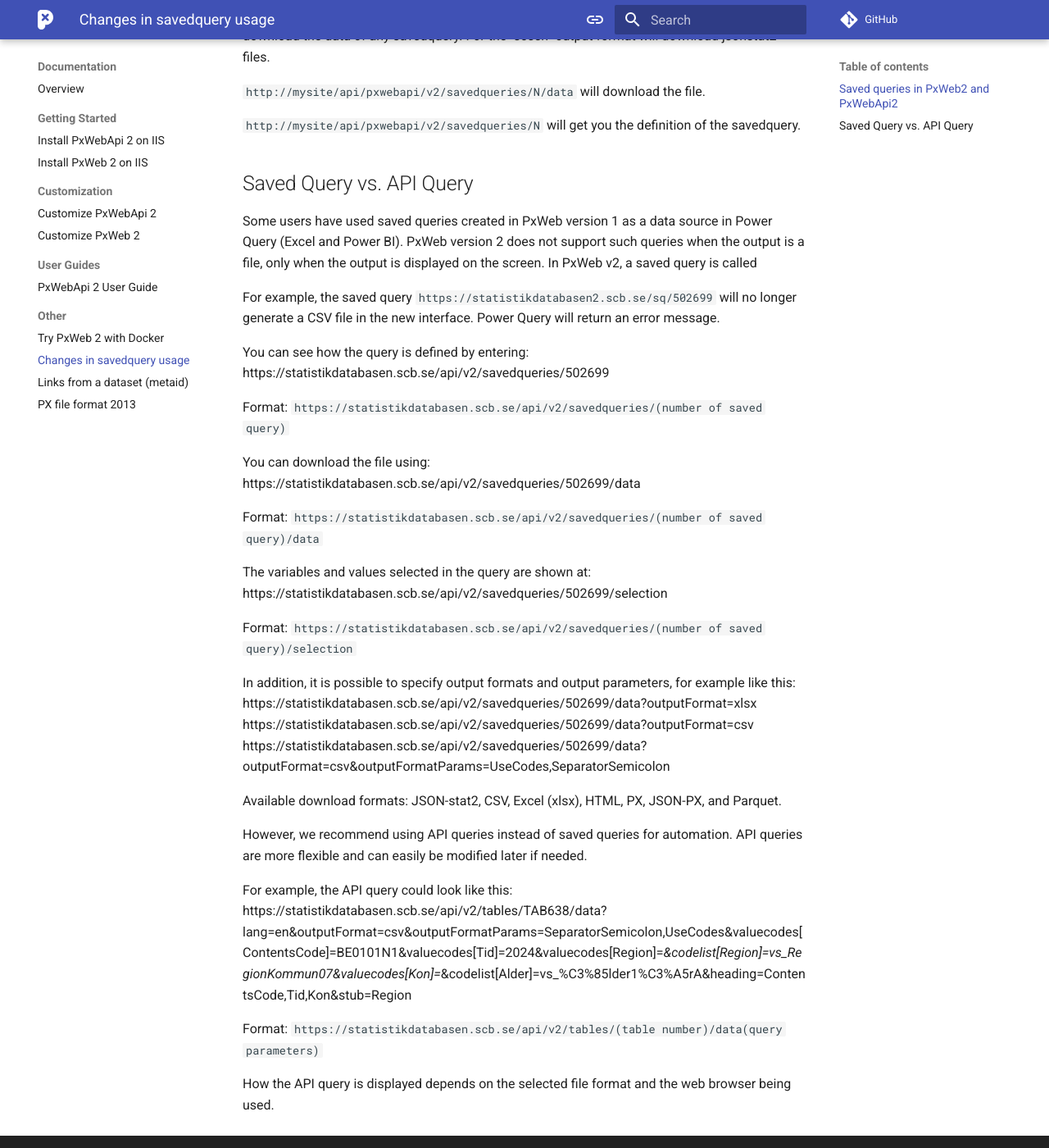
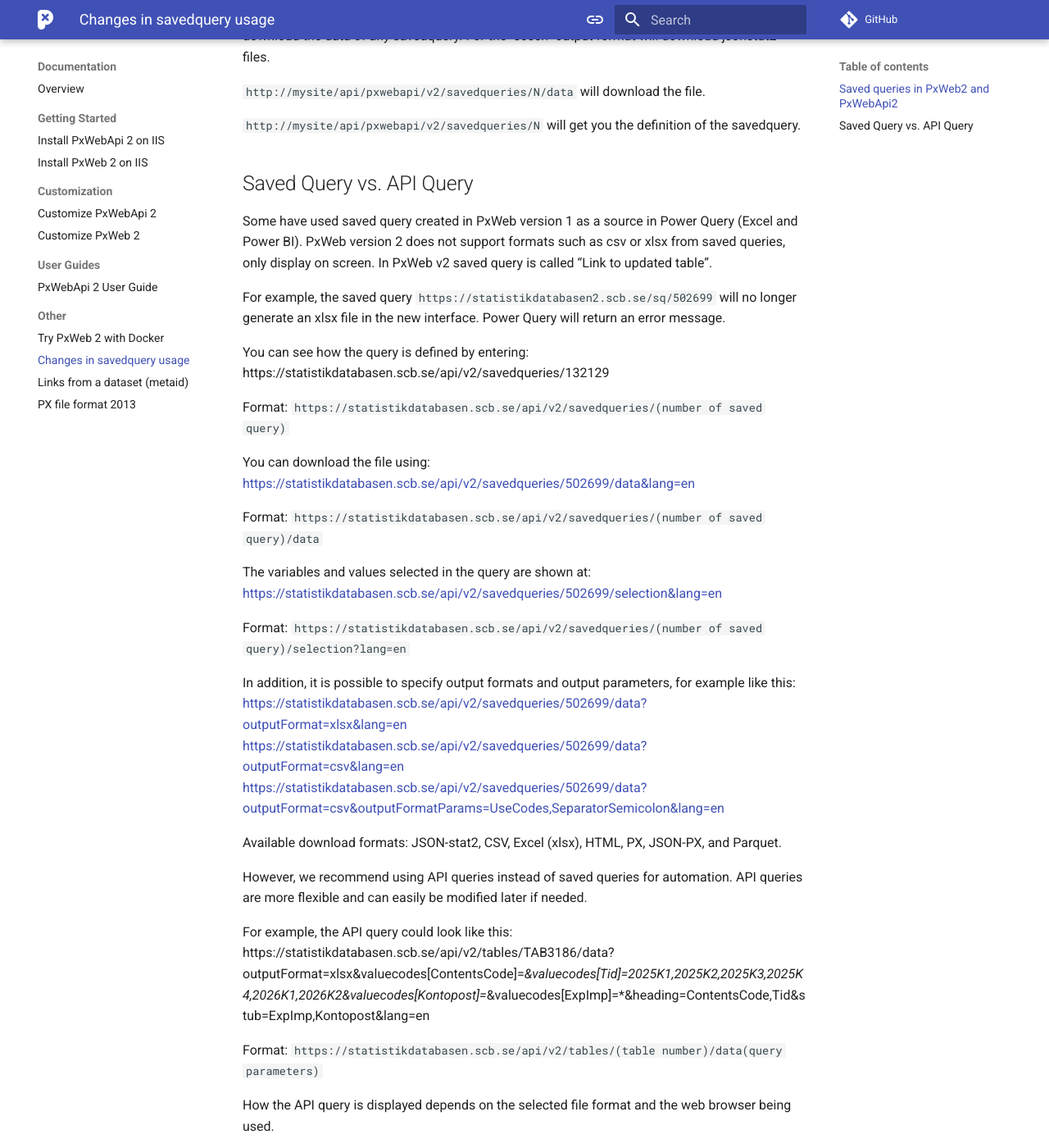
Before and after one commit to PxTools/pxtools.github.io, an MkDocs documentation site: the page built from docs/Other/changes-in-savedquery-usage.md, in a window 1280 px wide and 1400 px high, scrolled down 500 px. Shown: the whole window at 82% size. Built offline with MkDocs 1.6.1 and Material for MkDocs 9.7.7, drawn with Linux system fonts in a browser that asks for light colours; comment, search, counter and statistics services are not loaded.

Commit message:
Revise saved query usage documentation for PxWeb v2 (#105)
Updated examples and links for saved queries in PxWeb version 2 to reflect english langue and xlsx format in the original query.

```diff
--- a/docs/Other/changes-in-savedquery-usage.md
+++ b/docs/Other/changes-in-savedquery-usage.md
@@ -25,33 +25,33 @@
 
 ## Saved Query vs. API Query ##
 
-Some users have used saved queries created in PxWeb version 1 as a data source in Power Query (Excel and Power BI). PxWeb version 2 does not support such queries when the output is a file, only when the output is displayed on the screen. In PxWeb v2, a saved query is called <Link to updated table>
+Some have used saved query created in PxWeb version 1 as a source in Power Query (Excel and Power BI). PxWeb version 2 does not support formats such as csv or xlsx from saved queries, only display on screen. In PxWeb v2 saved query is called “Link to updated table”.
 
-For example, the saved query `https://statistikdatabasen2.scb.se/sq/502699` will no longer generate a CSV file in the new interface. Power Query will return an error message.
+For example, the saved query `https://statistikdatabasen2.scb.se/sq/502699` will no longer generate an xlsx file in the new interface. Power Query will return an error message.
 
-You can see how the query is defined by entering: https://statistikdatabasen.scb.se/api/v2/savedqueries/502699
+You can see how the query is defined by entering: https://statistikdatabasen.scb.se/api/v2/savedqueries/132129
 
 Format: `https://statistikdatabasen.scb.se/api/v2/savedqueries/(number of saved query)`
 
-You can download the file using: https://statistikdatabasen.scb.se/api/v2/savedqueries/502699/data
+You can download the file using: [https://statistikdatabasen.scb.se/api/v2/savedqueries/502699/data&lang=en](https://statistikdatabasen.scb.se/api/v2/savedqueries/132129/data?lang=en)
 
 Format: `https://statistikdatabasen.scb.se/api/v2/savedqueries/(number of saved query)/data`
 
-The variables and values selected in the query are shown at: https://statistikdatabasen.scb.se/api/v2/savedqueries/502699/selection
+The variables and values selected in the query are shown at: [https://statistikdatabasen.scb.se/api/v2/savedqueries/502699/selection&lang=en](https://statistikdatabasen.scb.se/api/v2/savedqueries/132129/selection?lang=en)
 
-Format: `https://statistikdatabasen.scb.se/api/v2/savedqueries/(number of saved query)/selection`
+Format: `https://statistikdatabasen.scb.se/api/v2/savedqueries/(number of saved query)/selection?lang=en`
 
 In addition, it is possible to specify output formats and output parameters, for example like this:
-https://statistikdatabasen.scb.se/api/v2/savedqueries/502699/data?outputFormat=xlsx
-https://statistikdatabasen.scb.se/api/v2/savedqueries/502699/data?outputFormat=csv
-https://statistikdatabasen.scb.se/api/v2/savedqueries/502699/data?outputFormat=csv&outputFormatParams=UseCodes,SeparatorSemicolon
+[https://statistikdatabasen.scb.se/api/v2/savedqueries/502699/data?outputFormat=xlsx&lang=en](https://statistikdatabasen.scb.se/api/v2/savedqueries/132129/data?outputFormat=xlsx&outputFormatParams=UseCodes&lang=en )
+[https://statistikdatabasen.scb.se/api/v2/savedqueries/502699/data?outputFormat=csv&lang=en](https://statistikdatabasen.scb.se/api/v2/savedqueries/132129/data?outputFormat=csv&lang=en )
+[https://statistikdatabasen.scb.se/api/v2/savedqueries/502699/data?outputFormat=csv&outputFormatParams=UseCodes,SeparatorSemicolon&lang=en](https://statistikdatabasen.scb.se/api/v2/savedqueries/132129/data?outputFormat=csv&outputFormatParams=UseCodes,SeparatorSemicolon&lang=en)
 
 Available download formats: JSON-stat2, CSV, Excel (xlsx), HTML, PX, JSON-PX, and Parquet.
 
 However, we recommend using API queries instead of saved queries for automation. API queries are more flexible and can easily be modified later if needed.
 
 For example, the API query could look like this:
-https://statistikdatabasen.scb.se/api/v2/tables/TAB638/data?lang=en&outputFormat=csv&outputFormatParams=SeparatorSemicolon,UseCodes&valuecodes[ContentsCode]=BE0101N1&valuecodes[Tid]=2024&valuecodes[Region]=*&codelist[Region]=vs_RegionKommun07&valuecodes[Kon]=*&codelist[Alder]=vs_%C3%85lder1%C3%A5rA&heading=ContentsCode,Tid,Kon&stub=Region
+https://statistikdatabasen.scb.se/api/v2/tables/TAB3186/data?outputFormat=xlsx&valuecodes[ContentsCode]=*&valuecodes[Tid]=2025K1,2025K2,2025K3,2025K4,2026K1,2026K2&valuecodes[Kontopost]=*&valuecodes[ExpImp]=*&heading=ContentsCode,Tid&stub=ExpImp,Kontopost&lang=en
 
 Format: `https://statistikdatabasen.scb.se/api/v2/tables/(table number)/data(query parameters)`
 
```
